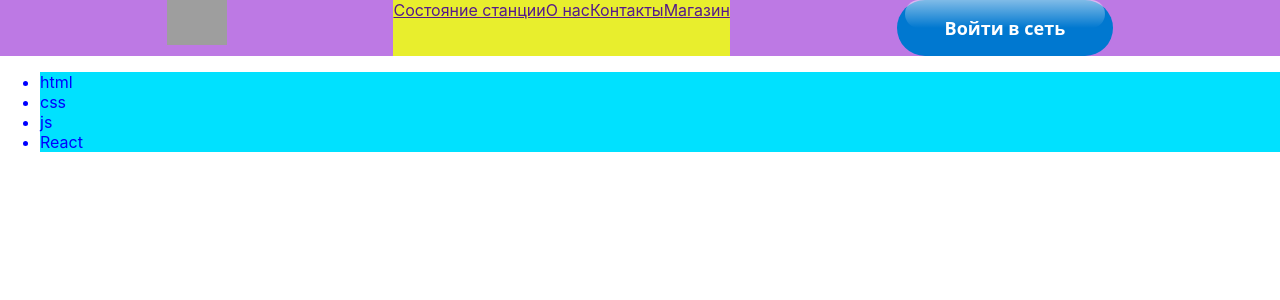
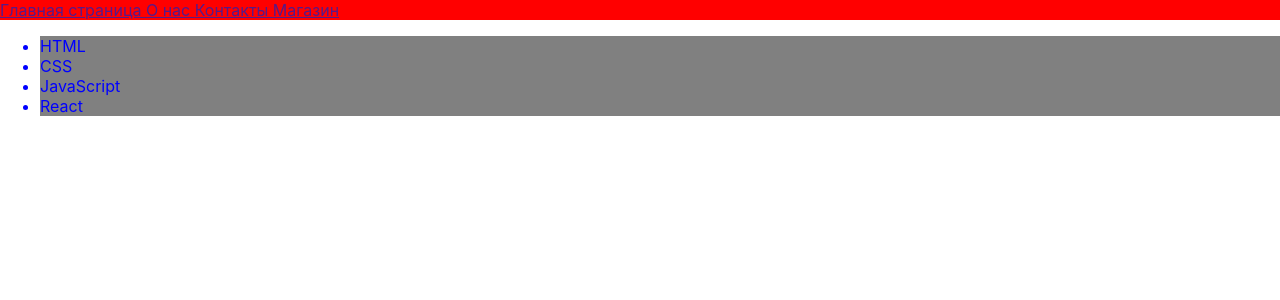
Before and after one commit to alekseipetelin/testReact, a React (Create React App) app: page / in a window 1280 px wide. Shown: the top 300 px of the page. Built offline with nearby package versions, Linux system fonts and the light colour scheme; grey boxes are pictures that could not be loaded.

Commit message:
Первый коммит src

```diff
--- a/src/App.css
+++ b/src/App.css
@@ -1,8 +1,8 @@
-/*li{*/
-/*  background-color: rgba(246, 235, 105, 0.55);*/
-/*  color: blue;*/
-/*}*/
+li{
+  background-color: gray;
+  color: blue;
+}
 
-/*.Nav{*/
-/*  background-color: #00e1ff;*/
-/*}*/
+.nav{
+  background-color: red;
+}
--- a/src/App.js
+++ b/src/App.js
@@ -1,19 +1,15 @@
 import logo from './logo.svg';
 import './App.css';
-import NavPanel from "./Components/NavPanel/NavPanel";
+import NavPan from "./Components/NavPan/NavPan";
 import Tecnologes from "./Components/Tecnologes/Tecnologes";
-
 
 function App() {
   return (
     <div className="App">
-
-        <NavPanel />
-        <Tecnologes />
-
+      <NavPan />
+      <Tecnologes />
     </div>
-  )
+  );
 }
 
-
 export default App;
--- /dev/null
+++ b/src/Components/NavPan/NavPan.js
@@ -0,0 +1,15 @@
+
+
+
+function NavPan(){
+  return(
+  <div className="nav">
+    <a href="">Главная страница </a>
+    <a href=""> О нас </a>
+    <a href="">Контакты </a>
+    <a href=""> Магазин</a>
+  </div>
+  );
+}
+
+export default NavPan;
--- a/src/Components/Tecnologes/Tecnologes.js
+++ b/src/Components/Tecnologes/Tecnologes.js
@@ -1,12 +1,13 @@
-import './Tecnologes.css'
+
+
 function Tecnologes() {
-    return(
-        <ul>
-            <li>html</li>
-            <li>css</li>
-            <li>js</li>
-            <li>React</li>
-        </ul>)
+  return(
+      <ul>
+    <li>HTML</li>
+    <li>CSS</li>
+    <li>JavaScript</li>
+    <li>React</li>
+  </ul>);
 
 }
 
```
